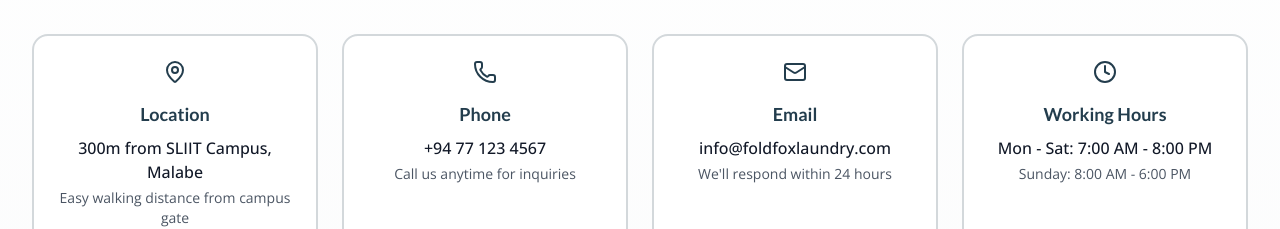
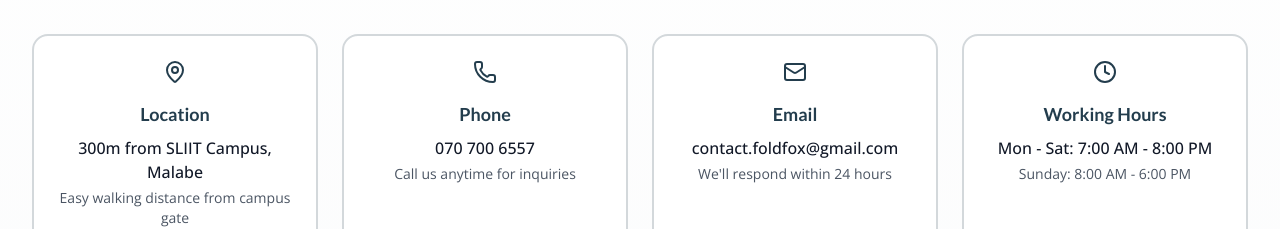
Before and after one commit to DiniruX/Fold-Fox-Laundry-POS, a React (Vite) app in the folder Laundary-POS-System-Frontend/: page / in a window 1280 px wide. Shown: the part 4440-4669 px from the top of the page. Built offline with nearby package versions, Linux system fonts and the light colour scheme; no server answers; the HTML template or start-up script is replaced by a standard one.

Commit message:
commit contact update

```diff
--- a/Laundary-POS-System-Frontend/src/components/landing/Contact.jsx
+++ b/Laundary-POS-System-Frontend/src/components/landing/Contact.jsx
@@ -27,16 +27,16 @@ const Contact = () => {
     {
       icon: Phone,
       title: "Phone",
-      detail: "+94 77 123 4567",
+      detail: "070 700 6557",
       subdetail: "Call us anytime for inquiries",
-      onClick: () => window.open('tel:+94771234567', '_self')
+      onClick: () => window.open('tel:+94707006557', '_self')
     },
     {
       icon: Mail,
       title: "Email",
-      detail: "info@foldfoxlaundry.com",
+      detail: "contact.foldfox@gmail.com",
       subdetail: "We'll respond within 24 hours",
-      onClick: () => window.open('mailto:info@foldfoxlaundry.com', '_self')
+      onClick: () => window.open('mailto:contact.foldfox@gmail.com', '_self')
     },
     {
       icon: Clock,
@@ -66,7 +66,7 @@ const Contact = () => {
     {
       icon: MessageCircle,
       name: "WhatsApp",
-      url: "https://wa.me/94771234567",
+      url: "https://wa.me/94707006557",
       color: "hover:bg-green-600"
     }
   ];
@@ -171,7 +171,7 @@ const Contact = () => {
               </p>
               <div className="flex flex-col sm:flex-row flex-wrap gap-3">
                 <a
-                  href="tel:+94771234567"
+                  href="tel:+94707006557"
                   className="inline-flex items-center justify-center gap-2 bg-gradient-to-r from-orange to-orange/90 hover:from-orange/90 hover:to-orange/80 text-white px-5 sm:px-6 py-2.5 sm:py-3 rounded-lg text-sm sm:text-base font-semibold border border-orange/30 shadow-lg hover:shadow-xl hover:-translate-y-1 transition-all duration-300 relative overflow-hidden group"
                 >
                   {/* Button Background Animation */}
@@ -186,7 +186,7 @@ const Contact = () => {
                   <div className="absolute inset-0 rounded-lg border border-white/20 pointer-events-none"></div>
                 </a>
                 <a
-                  href="https://wa.me/94771234567"
+                  href="https://wa.me/94707006557"
                   target="_blank"
                   rel="noopener noreferrer"
                   className="inline-flex items-center justify-center gap-2 bg-gradient-to-r from-green-600 to-green-600/90 hover:from-green-600/90 hover:to-green-600/80 text-white px-5 sm:px-6 py-2.5 sm:py-3 rounded-lg text-sm sm:text-base font-semibold border border-green-600/30 shadow-lg hover:shadow-xl hover:-translate-y-1 transition-all duration-300 relative overflow-hidden group"
```
